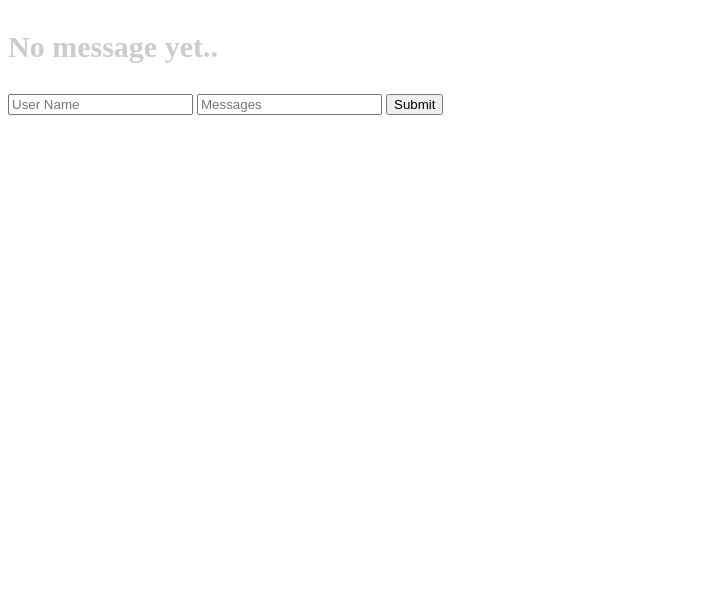
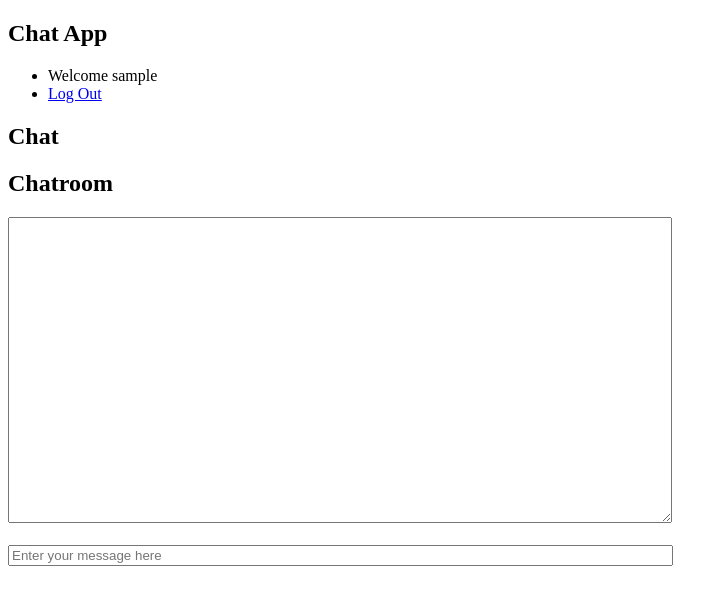
Before and after one commit to salvaabate/chat-app, a Flask app: page / in a window 1280 px wide. Shown: the top 605 px of the page, without its empty margins (0-728 px from the left). Run offline with Flask 2, Linux system fonts and the light colour scheme; the visitor is signed in with stand-in values (Sample User, id 1); data comes from the database, SQL or seed files in the repository; some libraries are stand-ins or nearby versions.

Commit message:
added login functionality, cant see chat without being registered and logged on

```diff
--- a/app/auth.py
+++ b/app/auth.py
@@ -25,7 +25,9 @@ def register():
 
         if error is None:
             try:
-                db.execute('INSERT INTO user (username,password) values (?,?)', (username, password))
+                db.execute('INSERT INTO user (username,password) values (?,?)',
+                           (username, generate_password_hash(password)),
+                )
                 db.commit()
             except db.IntegrityError:
                 error = f"Username {username} already exists"
@@ -51,17 +53,30 @@ def login():
 
         if user is None:
             error = 'Username not found'
-        elif check_password_hash(user['password'], password):
+        elif not check_password_hash(user['password'], password):
             error = 'Incorrect password'
 
         if error is None:
             session.clear()
             session['user_id'] = user['id']
-            redirect(url_for('index'))
+            session['username'] = user['username']
+            return redirect(url_for('index'))
 
         flash(error)
 
     return render_template('auth/login.html')
+
+
+@bp.before_app_request
+def load_logged_in_user():
+    user_id = session.get('user_id')
+
+    if user_id is None:
+        g.user = None
+    else:
+        g.user = get_db().execute(
+            'SELECT * FROM user WHERE id = ?', (user_id,)
+        ).fetchone()
 
 
 def login_required(view):
@@ -73,3 +88,9 @@ def login_required(view):
         return view(**kwargs)
 
     return wrapped_view
+
+
+@bp.route('/logout')
+def logout():
+    session.clear()
+    return redirect(url_for('index'))
--- a/app/chat.py
+++ b/app/chat.py
@@ -1,18 +1,19 @@
 from flask import session, Blueprint, render_template
 from . import socketio
-# from . import login_required
-# from app.db import get_db
+from app.auth import login_required
+from app.db import get_db
 
 bp = Blueprint('chat', __name__)
 
 
 @bp.route('/')
-# @login_required
+@login_required
 def index():
     return render_template('index.html')
 
 
 @socketio.on('message_sent')
 def message_sent(message):
-    print('message received')
-    socketio.emit('message', message, broadcast=True)
+    db = get_db()
+    db.execute('INSERT INTO messages (sent_by,message) values (?,?)', (session['username'], message['msg']))
+    socketio.emit('message', {message}, broadcast=True)
--- a/app/schema.sql
+++ b/app/schema.sql
@@ -8,7 +8,7 @@ CREATE TABLE user(
 );
 
 CREATE TABLE messages (
-    id INTEGER PRIMAARY KEY AUTOINCREMENT,
+    id INTEGER PRIMARY KEY AUTOINCREMENT,
     sent TIMESTAMP NOT NULL DEFAULT CURRENT_TIMESTAMP,
     sent_by TEXT NOT NULL,
     message TEXT NOT NULL,
--- /dev/null
+++ b/app/templates/base.html
@@ -0,0 +1,23 @@
+<!doctype html>
+<title>{% block title %}{% endblock %} - Chat App</title>
+<nav>
+  <h1>Chat App</h1>
+  <ul>
+    {% if g.user %}
+      <li><span>Welcome {{ g.user['username'] }}</span>
+      <li><a href="{{ url_for('auth.logout') }}">Log Out</a>
+    {% else %}
+      <li><a href="{{ url_for('auth.register') }}">Register</a>
+      <li><a href="{{ url_for('auth.login') }}">Log In</a>
+    {% endif %}
+  </ul>
+</nav>
+<section class="content">
+  <header>
+    {% block header %}{% endblock %}
+  </header>
+  {% for message in get_flashed_messages() %}
+    <div class="flash">{{ message }}</div>
+  {% endfor %}
+  {% block content %}{% endblock %}
+</section>
--- a/app/templates/index.html
+++ b/app/templates/index.html
@@ -1,48 +1,19 @@
-<!DOCTYPE html>
-  <html lang="en">
-  <head>
-    <title>Chat App</title>
-  </head>
-  <body>
+{% extends 'base.html' %}
 
-    <h3 style='color: #ccc;font-size: 30px;'>No message yet..</h3>
-    <div class="message_holder"></div>
+{% block header %}
+  <h1>{% block title %}Chat{% endblock %}</h1>
+{% endblock %}
 
-    <form action="" method="POST">
-      <input type="text" class="username" placeholder="User Name"/>
-      <input type="text" class="message" placeholder="Messages"/>
-      <input type="submit"/>
-    </form>
-
-    <!-- jQuery (necessary for Bootstrap's JavaScript plugins) -->
+{% block content %}
     <script src="https://cdnjs.cloudflare.com/ajax/libs/jquery/3.6.0/jquery.js"></script>
     <script src="https://cdnjs.cloudflare.com/ajax/libs/socket.io/4.1.3/socket.io.js"></script>
     <script type="text/javascript">
       var socket = io();
-
-      socket.on( 'connect', function() {
-        socket.emit( 'message_sent', {
-          data: 'User Connected'
-        } )
-        var form = $( 'form' ).on( 'submit', function( e ) {
-          e.preventDefault()
-          let user_name = $( 'input.username' ).val()
-          let user_input = $( 'input.message' ).val()
-          socket.emit( 'message_sent', {
-            user_name : user_name,
-            message : user_input
-          } )
-          $( 'input.message' ).val( '' ).focus()
-        } )
-      } )
-      socket.on( 'message', function( msg ) {
-        console.log( msg )
-        if( typeof msg.user_name !== 'undefined' ) {
-          $( 'h3' ).remove()
-          $( 'div.message_holder' ).append( '<div><b style="color: #000">'+msg.user_name+'</b> '+msg.message+'</div>' )
-        }
-      })
     </script>
 
-  </body>
-  </html>
+    <h1>Chatroom</h1>
+    <textarea id="chat" cols="80" rows="20"></textarea><br><br>
+    <input id="text" size="80" placeholder="Enter your message here"><br><br>
+
+
+{% endblock %}
```
Also changed, not shown: app/templates/auth/login.html (added, +15 -0 lines), app/templates/auth/register.html (added, +15 -0 lines).
